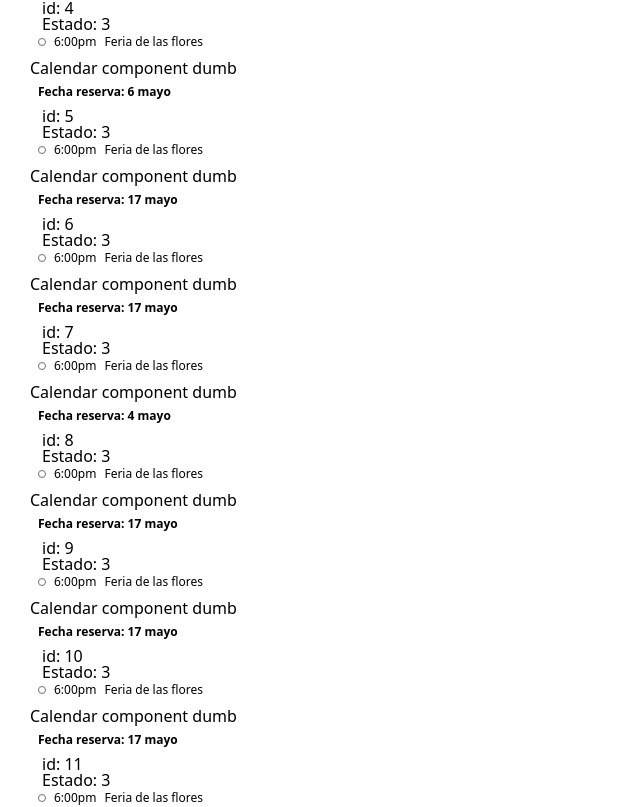
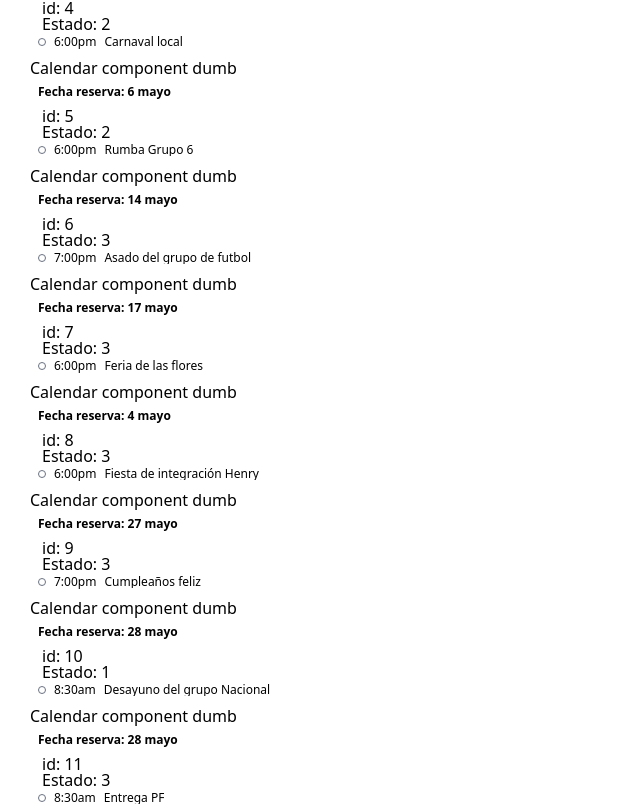
Before and after one commit to TecGato/Club-Agronomia-Central, a Next.js app in the folder frontend/: page /club/quincho in a window 1280 px wide. Shown: the part 1015-1822 px from the top of the page, without its empty margins (0-640 px from the left). Built offline with nearby package versions, Linux system fonts and the light colour scheme.

Commit message:
dummy data part 2

```diff
--- a/frontend/src/components/QuinchoCalendarContainer/index.jsx
+++ b/frontend/src/components/QuinchoCalendarContainer/index.jsx
@@ -59,11 +59,11 @@ export function QuinchoCalendarContainer(){
         },
         {
             "id":4,
-            "name": "Feria de las flores",
+            "name": "Carnaval local",
             "beg_time":"6:00pm",
             "end_time":"8:15pm",
             "date":"13 mayo",
-            "state": 3,
+            "state": 2,
             "ammount": "$21.500",
             "email":"client2@ac.com.arg",
             "phone":"325 256 90 15",
@@ -71,11 +71,11 @@ export function QuinchoCalendarContainer(){
         },
         {
             "id":5,
-            "name": "Feria de las flores",
+            "name": "Rumba Grupo 6",
             "beg_time":"6:00pm",
             "end_time":"8:15pm",
             "date":"6 mayo",
-            "state": 3,
+            "state": 2,
             "ammount": "$21.500",
             "email":"client2@ac.com.arg",
             "phone":"325 256 90 15",
@@ -83,10 +83,10 @@ export function QuinchoCalendarContainer(){
         },
         {
             "id":6,
-            "name": "Feria de las flores",
-            "beg_time":"6:00pm",
+            "name": "Asado del grupo de futbol",
+            "beg_time":"7:00pm",
             "end_time":"8:15pm",
-            "date":"17 mayo",
+            "date":"14 mayo",
             "state": 3,
             "ammount": "$21.500",
             "email":"client2@ac.com.arg",
@@ -107,7 +107,7 @@ export function QuinchoCalendarContainer(){
         },
         {
             "id":8,
-            "name": "Feria de las flores",
+            "name": "Fiesta de integración Henry",
             "beg_time":"6:00pm",
             "end_time":"8:15pm",
             "date":"4 mayo",
@@ -119,10 +119,10 @@ export function QuinchoCalendarContainer(){
         },
         {
             "id":9,
-            "name": "Feria de las flores",
-            "beg_time":"6:00pm",
+            "name": "Cumpleaños feliz",
+            "beg_time":"7:00pm",
             "end_time":"8:15pm",
-            "date":"17 mayo",
+            "date":"27 mayo",
             "state": 3,
             "ammount": "$21.500",
             "email":"client2@ac.com.arg",
@@ -131,11 +131,11 @@ export function QuinchoCalendarContainer(){
         },
         {
             "id":10,
-            "name": "Feria de las flores",
-            "beg_time":"6:00pm",
+            "name": "Desayuno del grupo Nacional",
+            "beg_time":"8:30am",
             "end_time":"8:15pm",
-            "date":"17 mayo",
-            "state": 3,
+            "date":"28 mayo",
+            "state": 1,
             "ammount": "$21.500",
             "email":"client2@ac.com.arg",
             "phone":"325 256 90 15",
@@ -143,10 +143,10 @@ export function QuinchoCalendarContainer(){
         },
         {
             "id":11,
-            "name": "Feria de las flores",
-            "beg_time":"6:00pm",
+            "name": "Entrega PF",
+            "beg_time":"8:30am",
             "end_time":"8:15pm",
-            "date":"17 mayo",
+            "date":"28 mayo",
             "state": 3,
             "ammount": "$21.500",
             "email":"client2@ac.com.arg",
@@ -155,7 +155,7 @@ export function QuinchoCalendarContainer(){
         },
         {
             "id":12,
-            "name": "Feria de las flores",
+            "name": "Fiesta de las monjitas",
             "beg_time":"6:00pm",
             "end_time":"8:15pm",
             "date":"4 mayo",
@@ -167,10 +167,10 @@ export function QuinchoCalendarContainer(){
         },
         {
             "id":13,
-            "name": "Feria de las flores",
-            "beg_time":"6:00pm",
+            "name": "Entrega Cliente",
+            "beg_time":"6:15pm",
             "end_time":"8:15pm",
-            "date":"17 mayo",
+            "date":"31 mayo",
             "state": 3,
             "ammount": "$21.500",
             "email":"client2@ac.com.arg",
@@ -290,7 +290,7 @@ export function QuinchoCalendarContainer(){
         },
         {
             "date":"27 mayo",
-            "eventos":[]
+            "eventos":[9]
         },
         {
             "date":"28 mayo",
```
